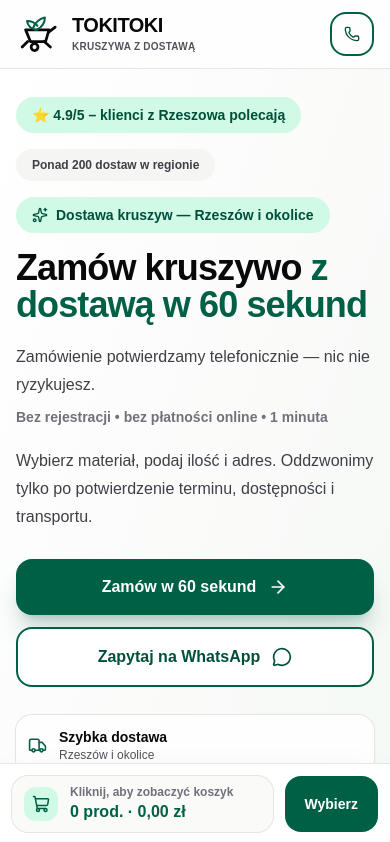
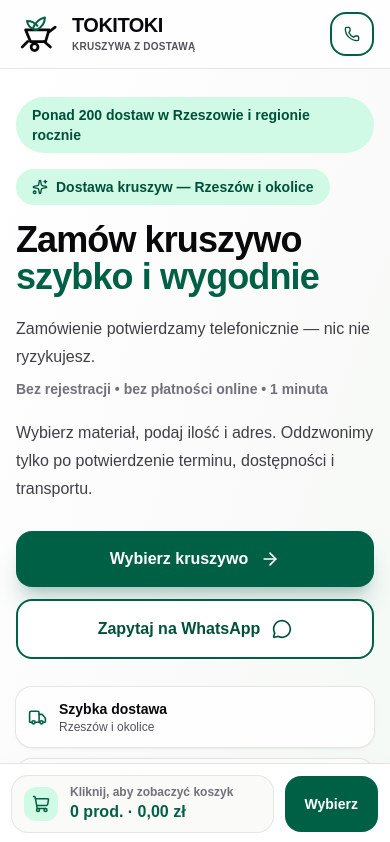
Before and after one commit to idamniedam-glitch/tokitoki, a Next.js app: page / in a window 390 px wide. Shown: the top 842 px of the page. Built offline with nearby package versions, Linux system fonts and the light colour scheme.

Commit message:
Improve Tokitoki mobile UX and ordering flow

```diff
--- a/app/page.js
+++ b/app/page.js
@@ -309,10 +309,7 @@
         <div className="mx-auto grid max-w-7xl gap-8 px-4 pb-8 pt-7 lg:grid-cols-[0.95fr_1.05fr] lg:px-8 lg:py-16">
           <motion.div initial={{ opacity: 0, y: 16 }} animate={{ opacity: 1, y: 0 }} transition={{ duration: 0.45 }} className="flex flex-col justify-center">
             <div className="mb-4 inline-flex w-fit items-center gap-2 rounded-full bg-emerald-100 px-4 py-2 text-sm font-black text-emerald-900">
-              ⭐ 4.9/5 – klienci z Rzeszowa polecają
-            </div>
-            <div className="mb-4 inline-flex w-fit items-center gap-2 rounded-full bg-stone-100 px-4 py-2 text-xs font-bold text-zinc-700">
-              Ponad 200 dostaw w regionie
+              Ponad 200 dostaw w Rzeszowie i regionie rocznie
             </div>
 
             <div className="mb-4 inline-flex w-fit items-center gap-2 rounded-full bg-emerald-100 px-4 py-2 text-sm font-black text-emerald-900">
@@ -320,7 +317,7 @@
             </div>
 
             <h1 className="max-w-3xl text-4xl font-black leading-[1.03] tracking-tight sm:text-5xl lg:text-7xl">
-              Zamów kruszywo <span className="text-emerald-800">z dostawą w 60 sekund</span>
+              Zamów kruszywo <span className="text-emerald-800">szybko i wygodnie</span>
             </h1>
 
             <p className="mt-5 max-w-2xl text-base leading-7 text-zinc-700 sm:text-lg">
@@ -336,7 +333,7 @@
 
             <div className="mt-7 grid gap-3 sm:flex sm:flex-wrap">
               <button type="button" onClick={() => { window.scrollTo({ top: 0, behavior: "smooth" }); goToStep(1); }} className="inline-flex min-h-14 items-center justify-center gap-3 rounded-2xl bg-emerald-800 px-7 py-4 text-base font-black text-white shadow-xl shadow-emerald-900/20 transition hover:-translate-y-0.5 hover:bg-emerald-900">
-                Zamów w 60 sekund <ArrowRight size={20} />
+                Wybierz kruszywo <ArrowRight size={20} />
               </button>
               <a href={`https://wa.me/${PHONE.replace("+", "")}?text=${whatsappText}`} className="inline-flex min-h-14 items-center justify-center gap-3 rounded-2xl border-2 border-emerald-800 bg-white px-7 py-4 text-base font-black text-emerald-900 transition hover:bg-emerald-50">
                 Zapytaj na WhatsApp <MessageCircle size={20} />
```
